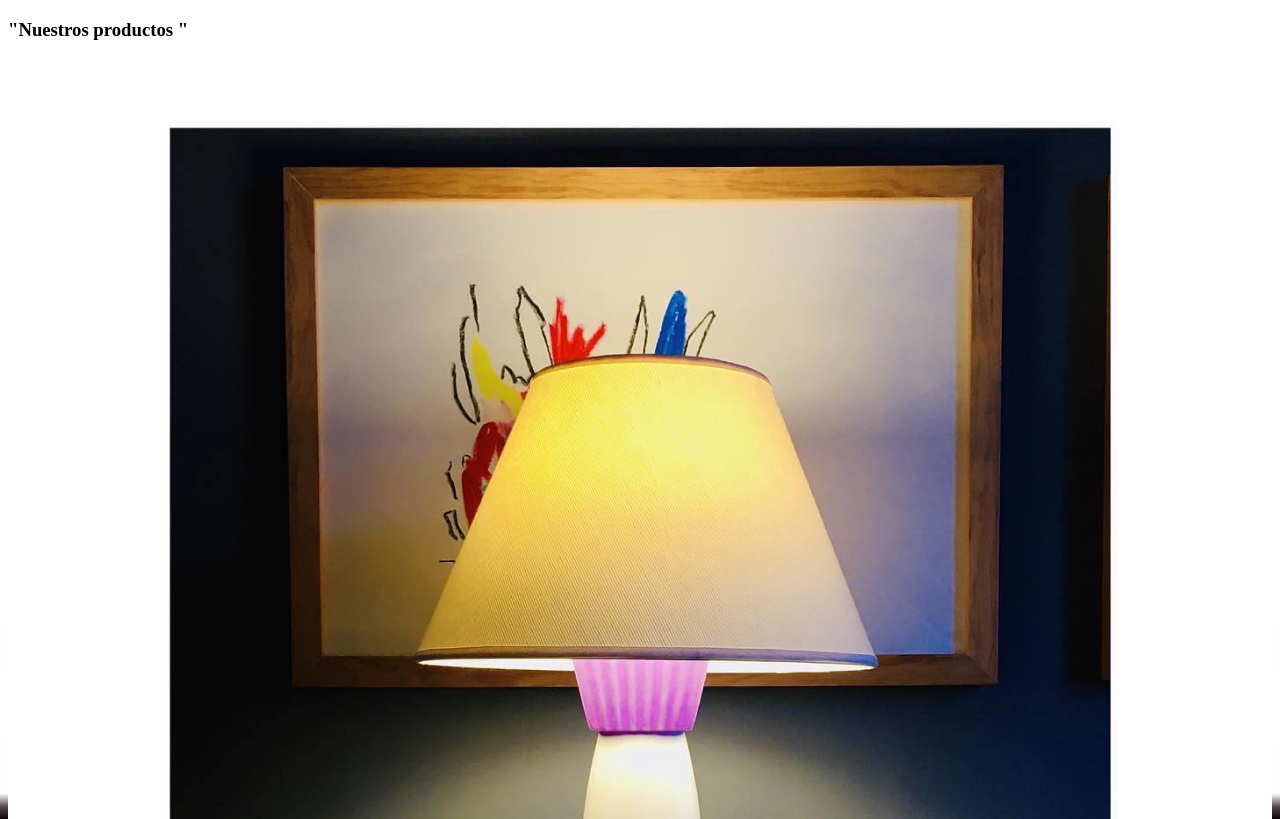
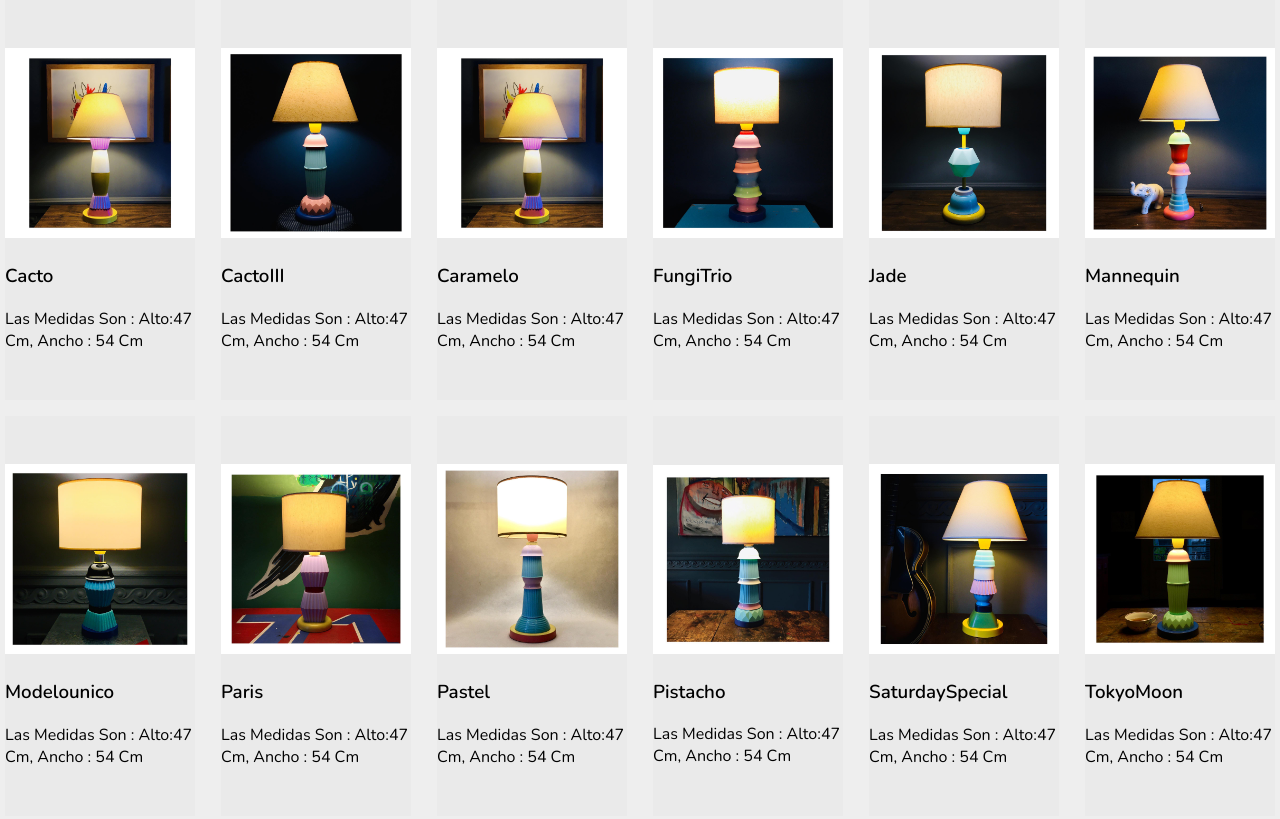
Before and after one commit to FerBarreyro/TPO-Desarrollo-WEB-Equipo-14-Comisi-n-22523, a plain HTML site: page articulos.html in a window 1280 px wide. Shown: the top 819 px of the page. Drawn offline with nearby package versions, Linux system fonts and the light colour scheme.

Commit message:
Add files via upload
Adiciono , actualizacion de los archivos articulos y style con el grid terminado , correspondiente al listado de articulos.

```diff
--- a/articulos.html
+++ b/articulos.html
@@ -19,96 +19,127 @@
 
 <body class="bodyp">
 
-<div class=" container">
-    <h3 class="titulo"> "Nuestros productos "</h3>
-        <div class="products-container">
 
 
+<div class="grid">
+
+
+    <div class="module">
         <div class="producto" data-name="p-1">
             <img src="Img/Caramelo.jpg" alt="Cacto">
             <h3>Cacto</h3>
             <div class="info">Las medidas son : alto:47 cm, ancho : 54 cm</div>
         </div>
+    </div>
 
-
+    <div class="module">
         <div class="producto" data-name="p-2">
             <img src="Img/CactoIII.jpg" alt="CactoIII">
             <h3>CactoIII</h3>
             <div class="info">Las medidas son : alto:47 cm, ancho : 54 cm</div>
         </div>
+    </div>
 
+    <div class="module">
         <div class="producto" data-name="p-3">
             <img src="Img/Caramelo.jpg" alt="Caramelo">
             <h3>Caramelo</h3>
             <div class="info">Las medidas son : alto:47 cm, ancho : 54 cm</div>
         </div>
+    </div>
 
+    <div class="module">
         <div class="producto" data-name="p-4">
             <img src="Img/FungiTrio.jpg" alt="FungiTrio">
             <h3>FungiTrio</h3>
             <div class="info">Las medidas son : alto:47 cm, ancho : 54 cm</div>
         </div>
+    </div>
 
+
+    <div class="module">
         <div class="producto" data-name="p-5">
             <img src="Img/Jade.jpg" alt="Jade">
             <h3>Jade</h3>
             <div class="info">Las medidas son : alto:47 cm, ancho : 54 cm</div>
         </div>
+    </div>
 
+
+
+    <div class="module">
         <div class="producto" data-name="p-6">
             <img src="Img/Mannequin.jpg" alt="Mannequin">
             <h3>Mannequin</h3>
             <div class="info">Las medidas son : alto:47 cm, ancho : 54 cm</div>
         </div>
+    </div>
 
+
+    <div class="module">
         <div class="producto" data-name="p-7">
             <img src="Img/Modelounico.jpg" alt="Modelounico">
             <h3>Modelounico</h3>
             <div class="info">Las medidas son : alto:47 cm, ancho : 54 cm</div>
         </div>
+    </div>
 
+
+
+    <div class="module">
         <div class="producto" data-name="p-8">
             <img src="Img/Paris.jpg" alt="Paris">
             <h3>Paris</h3>
             <div class="info">Las medidas son : alto:47 cm, ancho : 54 cm</div>
         </div>
+    </div>
 
+    <div class="module">
         <div class="producto" data-name="p-9">
             <img src="Img/Pastel.jpg" alt="Pastel">
             <h3>Pastel</h3>
             <div class="info">Las medidas son : alto:47 cm, ancho : 54 cm</div>
         </div>
+    </div>
 
+    <div class="module">
         <div class="producto" data-name="p-10">
             <img src="Img/Pistacho.jpg" alt="Pistacho">
             <h3>Pistacho</h3>
             <div class="info">Las medidas son : alto:47 cm, ancho : 54 cm</div>
         </div>
+    </div>
 
+    <div class="module">
         <div class="producto" data-name="p-11">
             <img src="Img/SaturdaySpecial.jpg" alt="SaturdaySpecial">
             <h3>SaturdaySpecial</h3>
             <div class="info">Las medidas son : alto:47 cm, ancho : 54 cm</div>
         </div>
+    </div>
 
+    <div class="module">
         <div class="producto" data-name="p-12">
             <img src="Img/TokyoMoon.jpg" alt="TokyoMoon">
             <h3>TokyoMoon</h3>
             <div class="info">Las medidas son : alto:47 cm, ancho : 54 cm</div>
         </div>
+    </div>
 
+    <div class="module">
         <div class="producto" data-name="p-13">
             <img src="Img/Venus.jpg" alt="Venus">
             <h3>Venus</h3>
             <div class="info">Las medidas son : alto:47 cm, ancho : 54 cm</div>
         </div>
+    </div>
 
+    <div class="module">
         <div class="producto" data-name="p-14">
             <img src="Img/Wonaiol.jpg" alt="Wonaiol">
             <h3>Wonaiol</h3>
             <div class="info">Las medidas son : alto:47 cm, ancho : 54 cm</div>
         </div>
-
     </div>
 
 
@@ -118,9 +149,13 @@
 
 
 
-</div>
 
-<script src="script.js"></script>
+
+
+
+
+
+<script src="js/script.js" defer></script>
 </body>
 
 
--- a/style.css
+++ b/style.css
@@ -1,16 +1,186 @@
+
+@import url('https://fonts.googleapis.com/css2?family=Merriweather&family=Nunito:wght@200;300;400;500;600&display=swap');
+
+.bodyp{
+
+    font-family: 'Nunito', sans-serif;
+    margin: 0; padding: 0;
+    box-sizing: border-box;
+    outline: none; border: none;
+    text-decoration: none;
+    transition: all 2.s linear;
+    text-transform: capitalize;
+}
+
+
+
+
+/*
+articulos.html{
+    font-size: 65%;
+/* use overFlow que permite que dos secciones no se desborden
+    overflow: hidden;
+}
+
+
+
+.bodyp {
+    background-color: #eee ;
+
+}
+
 img {
-    height: 100%;
+    max-width: 100%;
+    max-height: 100%;
+    }
+
+
+.container{
+    max-width: 1440px;
+    margin: 0 , auto ;
+    padding: 3rem 2rem;
+
+}
+
+
+.container.products-container{
+    display: grid;
+    grid-template-columns: repeat(auto-fit, minmax(30rem, 1fr));
+    gap: 2rem;
+
+}
+
+.container.titulo{
+    font-size: 3.5rem;
+    color: #444;
+    margin-bottom: 3rem ;
+    text-transform: uppercase;
+    text-align: center;
+
+    }
+
+
+    .producto>img {
+    object-fit: cover;
     width: 100%;
-    object-fit: contain;
+}
 
-   }
-   .logo {
-    height:300px;
-    width: 300px;
-   }
 
-   body {
-    background-image:url(Img/fondoindex.jpg);
-    background-size: cover;
-    background-position: center;
+
+
+
+
+
+
+.container.product-container.producto{
+
+    text-align: center;
+    padding: 3rem 2rem;
+    background: #fff;
+    box-shadow: 0.5rem 1rem  rgba(0,0,0,0.1);
+    outline: 0.1 solid #ccc;
+    outline-offset: 1.5rem;
+    cursor : pointer
+
+}
+
+/*aca  empiezo a lograr  que se modifique el estilo cuando el cursor esta sobre la foto del producto
+
+.container.products-container.producto:hover{
+    outline: 0.3 rem solid#222;
+    outline-offset: 0 #222;
+}
+
+
+.container.products-container.producto img{
+    height: 25rem;
+
+}
+
+.container.products-container .producto:hover img{
+    transform: scale(0.8);
+
+}
+
+/*aca  empiezo a modificar el titulo y la info de las fotos
+
+
+
+.container .container.products-container .producto h3{
+    padding: 5rem 0;
+    font-size:2rem ;
+    color: #444;
+}
+
+.container .container.product-container .producto:hover h3{
+    color:red
+
+
+}
+
+
+.container .container.product-container .producto .info{
+     font-size:2rem ;
+    color: #444;
+}
+
+
+*/
+
+
+.bodyp {
+    background-color: #eee ;
+
+}
+
+body {
+    margin: 0 auto;
+
+    padding: 1em 0;
+    justify-content: center;
+
   }
+
+  .grid {
+    /* Grid Fallback */
+    display: flex;
+    flex-wrap: wrap;
+
+    /* Supports Grid */
+    display: grid;
+    grid-template-columns: repeat(auto-fill, minmax(200px, 1fr));
+    grid-auto-rows: minmax(150px, auto);
+    grid-gap: 1em;
+  }
+
+.grid{
+    justify-content: center;
+}
+
+
+  .producto >img {
+    object-fit: cover;
+    width: 100%;
+  }
+
+  .info >img {
+    object-fit:contain;
+    width: 100%;
+  }
+
+
+
+
+  .module {
+    /* Demo-Specific Styles */
+    background: #eaeaea;
+    display: flex;
+    align-items: center;
+    justify-content: center;
+    height: 400px;
+
+    /* Flex Fallback */
+    margin-left: 5px;
+    margin-right: 5px;
+    flex: 1 1 200px;
+  }
```
Lines whose indentation alone changed are shown as unchanged.
